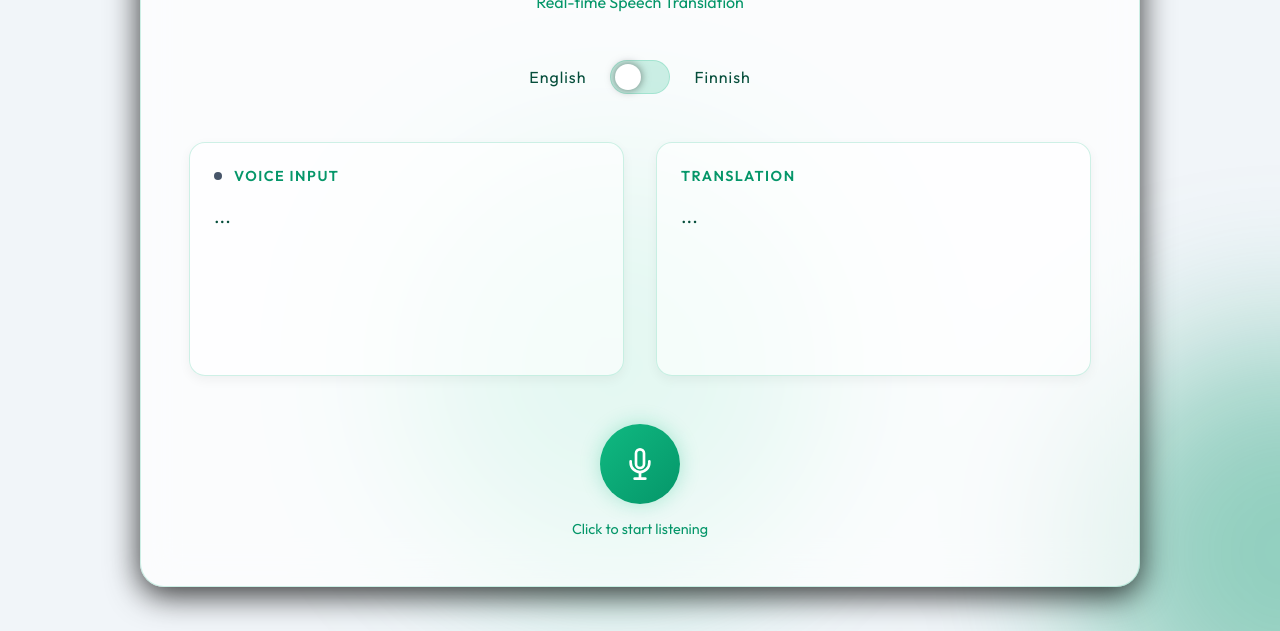
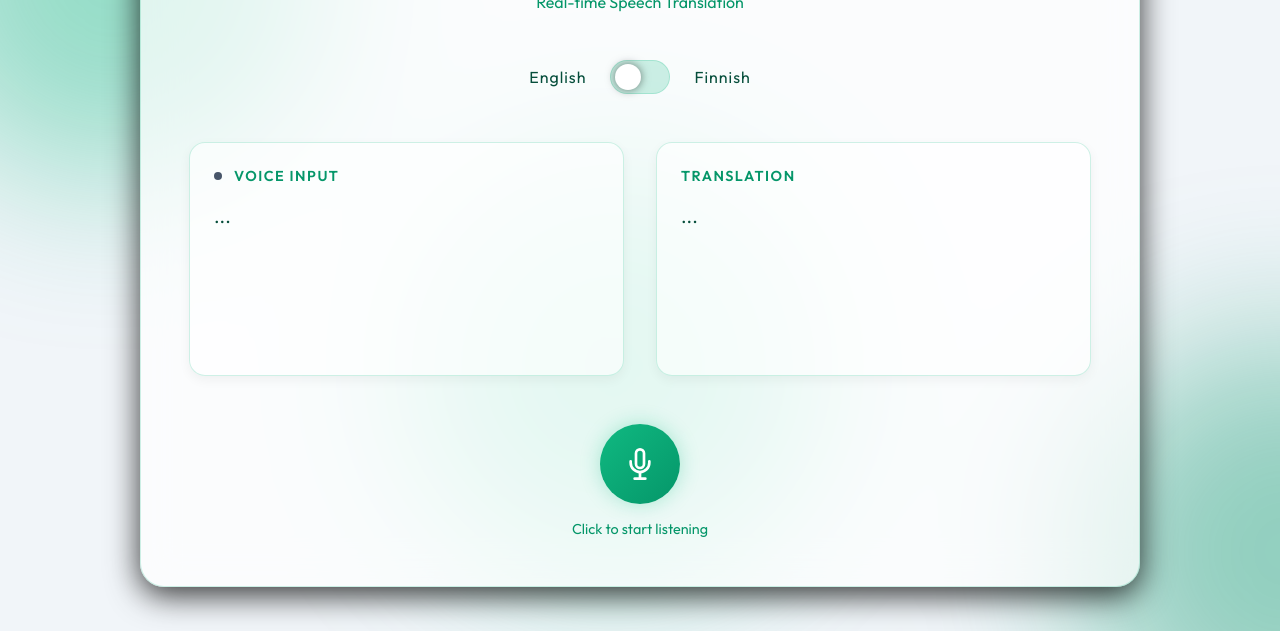
Before and after one commit to Leilabtl/VoiceFlow-Translator, a plain HTML site: page index.html in a window 1280 px wide. Shown: the part 169-800 px from the top of the page. Drawn offline with Linux system fonts and the light colour scheme.

Commit message:
Fix CSS syntax and compatibility

```diff
--- a/style.css
+++ b/style.css
@@ -48,7 +48,7 @@
     animation: move 20s infinite alternate;
 }
 
-..blob-1 { background: var(--primary); top: -10%; left: -10%; }
+.blob-1 { background: var(--primary); top: -10%; left: -10%; }
 .blob-2 { background: var(--secondary); bottom: -10%; right: -10%; animation-delay: -5s; }
 .blob-3 { background: #34d399; top: 40%; left: 30%; animation-duration: 25s; }
 
@@ -85,6 +85,7 @@
     font-size: 3rem;
     font-weight: 600;
     background: linear-gradient(90deg, var(--primary), var(--secondary));
+    background-clip: text;
     -webkit-background-clip: text;
     -webkit-text-fill-color: transparent;
     letter-spacing: -1px;
```
